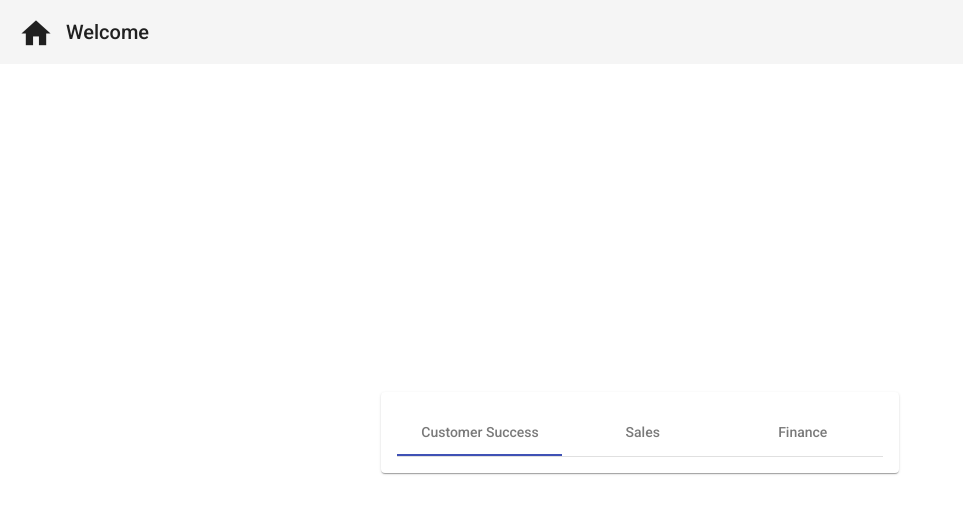
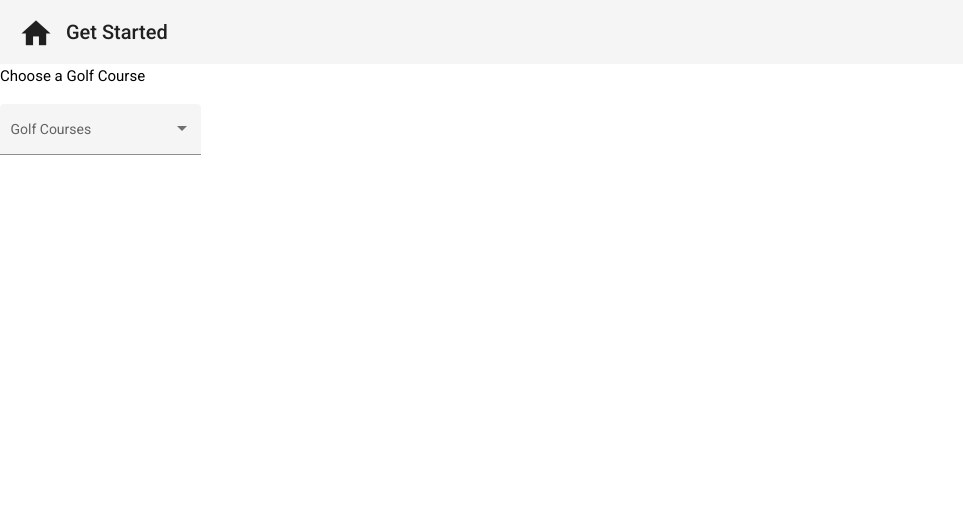
Before and after one commit to TylynAdams/Angular-Golf-App, an Angular app in the folder my-app/: page /welcome in a window 1280 px wide. Shown: the top 514 px of the page, without its empty margins (0-963 px from the left). Built offline with nearby package versions, Linux system fonts and the light colour scheme.

Commit message:
I added a dropdown menu for the golf courses

```diff
--- a/my-app/src/app/components/top-navbar/top-navbar.component.html
+++ b/my-app/src/app/components/top-navbar/top-navbar.component.html
@@ -1,7 +1,7 @@
 <mat-toolbar>
-  <button mat-icon-button routerLink="./courses">
+  <button mat-icon-button routerLink="./welcome">
       <mat-icon>home</mat-icon>
   </button>
 
-  <div routerLink="./welcome">Welcome</div>
+  <div routerLink="./courses">Get Started</div>
 </mat-toolbar>
--- a/my-app/src/app/components/welcome/welcome.component.html
+++ b/my-app/src/app/components/welcome/welcome.component.html
@@ -1,9 +1,21 @@
-<div class="main-container">
+<!-- <div class="main-container">
   <mat-card>
       <mat-tab-group mat-align-tabs="center">
-          <mat-tab label="Customer Success"></mat-tab>
-          <mat-tab label="Sales"></mat-tab>
-          <mat-tab label="Finance"></mat-tab>
+        <mat-label>Choose a Golf Course</mat-label>
+        <mat-select>
+          <mat-option *ngFor='let course of courses' [value]='course.value'>
+            {{course.value}}
+          </mat-option>
+        </mat-select>
       </mat-tab-group>
   </mat-card>
-</div>
+</div> -->
+<h4>Choose a Golf Course</h4>
+<mat-form-field appearance="fill">
+  <mat-label>Golf Courses</mat-label>
+        <mat-select>
+          <mat-option *ngFor='let course of courses' [value]='course.value'>
+            {{course.viewValue}}
+          </mat-option>
+        </mat-select>
+</mat-form-field>
--- a/my-app/src/app/components/welcome/welcome.component.ts
+++ b/my-app/src/app/components/welcome/welcome.component.ts
@@ -1,4 +1,9 @@
 import { Component, OnInit } from '@angular/core';
+
+interface Course {
+  value: string;
+  viewValue: string;
+}
 
 @Component({
   selector: 'app-welcome',
@@ -6,6 +11,11 @@ import { Component, OnInit } from '@angular/core';
   styleUrls: ['./welcome.component.css']
 })
 export class WelcomeComponent implements OnInit {
+  courses: Course[] = [
+    {value: 'fox-0', viewValue: 'Fox Hollow'},
+    {value: 'thanksgiving-1', viewValue: 'Thanksgiving Point'},
+    {value: 'spanish-2', viewValue: 'Spanish Oaks'},
+  ];
 
   constructor() { }
 
```
Also changed, not shown: my-app/src/app/modules/material.module.ts (+10 -2 lines), 1 other file (tests, documents, lock files or other folders).
